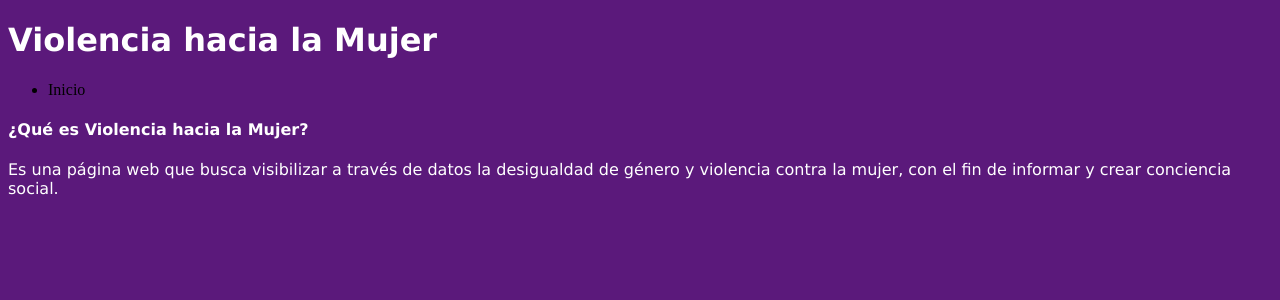
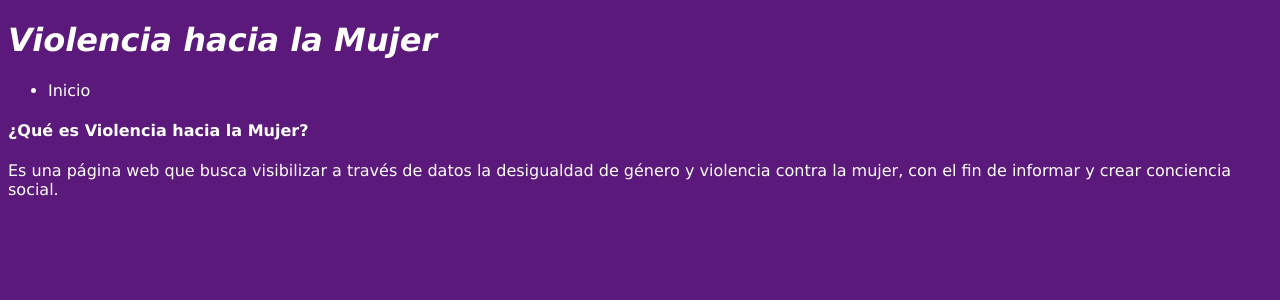
Before and after one commit to pensamientovisual/grupo5-2020-2, a PHP site: page / in a window 1280 px wide. Shown: the top 300 px of the page. Run offline with PHP 8.4, Linux system fonts and the light colour scheme.

Commit message:
main style

```diff
--- a/index_style.css
+++ b/index_style.css
@@ -3,8 +3,14 @@ body{
     background-color: #5b197b;
 }
 
+nav{
+    font-family: Verdana, Geneva, Tahoma, sans-serif;
+    color: white;
+}
+
 #titulo{
     font-family: Verdana, Geneva, Tahoma, sans-serif;
+    font-style: italic;
     color: white;
 }
 
```
